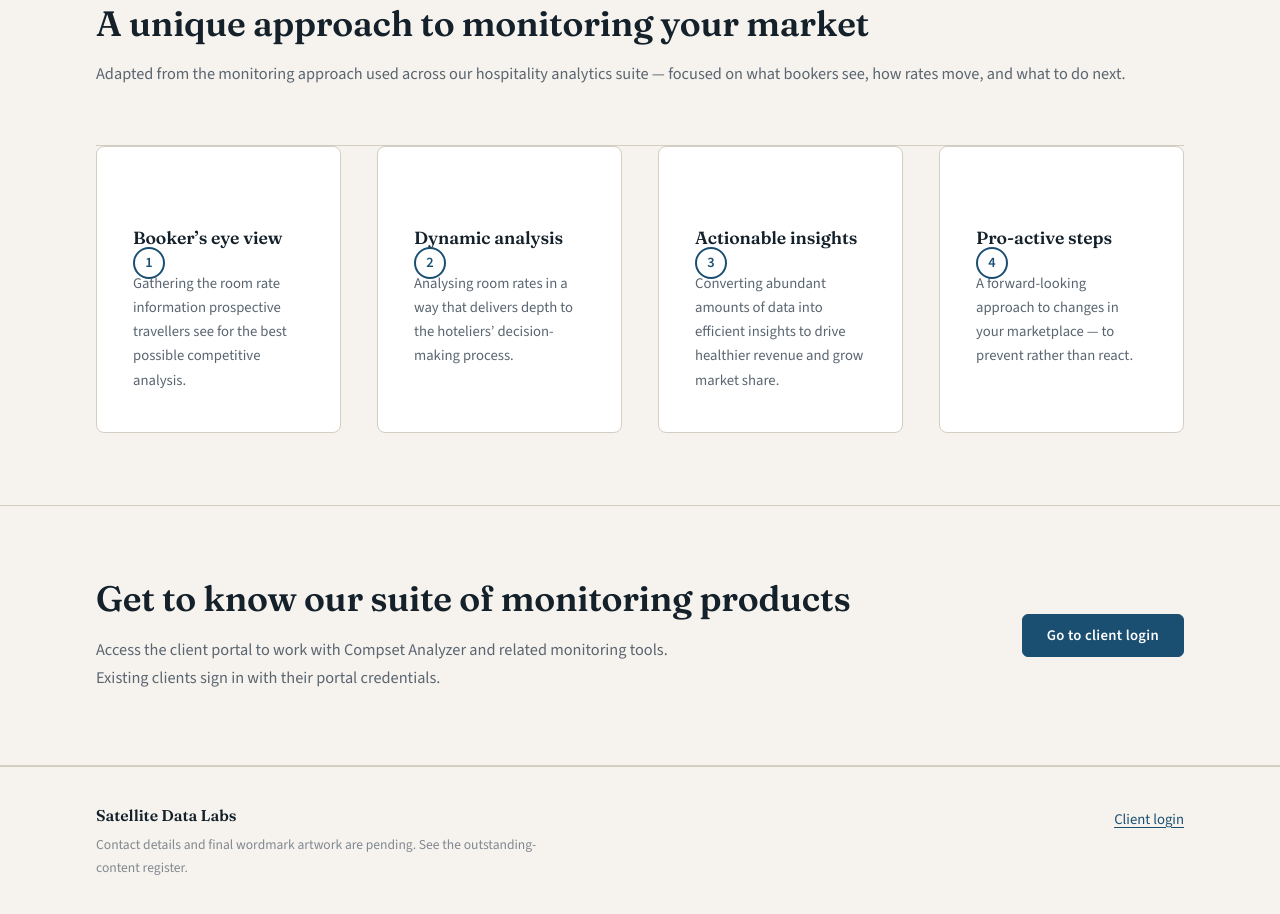
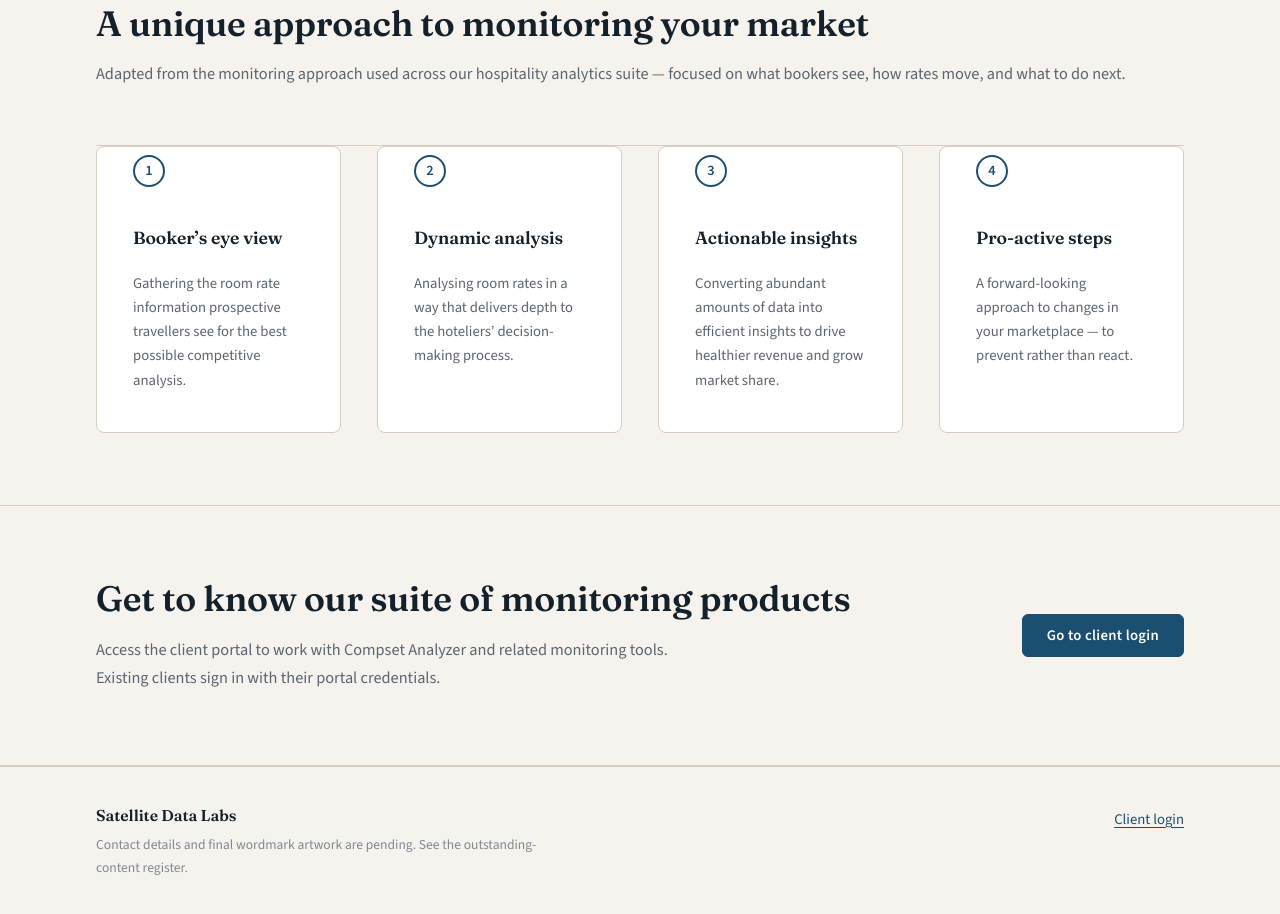
Before and after one commit to Ezakashif/Qelv, a website: page index.html in a window 1280 px wide. Shown: the part 852-1766 px from the top of the page. Drawn offline with nearby package versions, Linux system fonts and the light colour scheme.

Commit message:
Revert "commit"
This reverts commit 90641efb89f34af460dce679c7909487cbff77e6.

```diff
--- a/index.html
+++ b/index.html
@@ -251,7 +251,7 @@
     .approach__list li::before {
       content: counter(item);
       position: absolute;
-      top: 100px;
+      top: 8px;
       left: 2.25rem;
       width: 32px;
       height: 32px;
```
